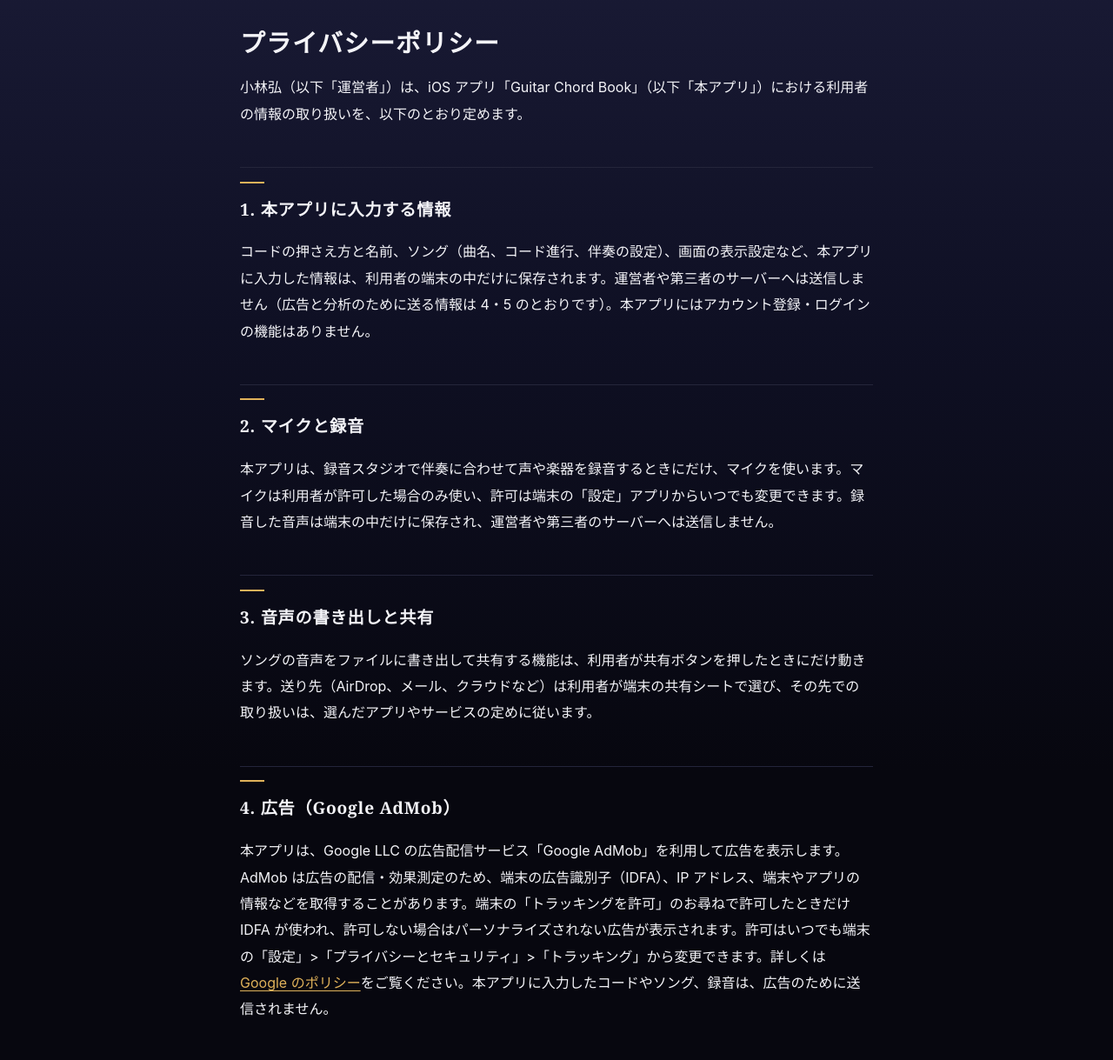
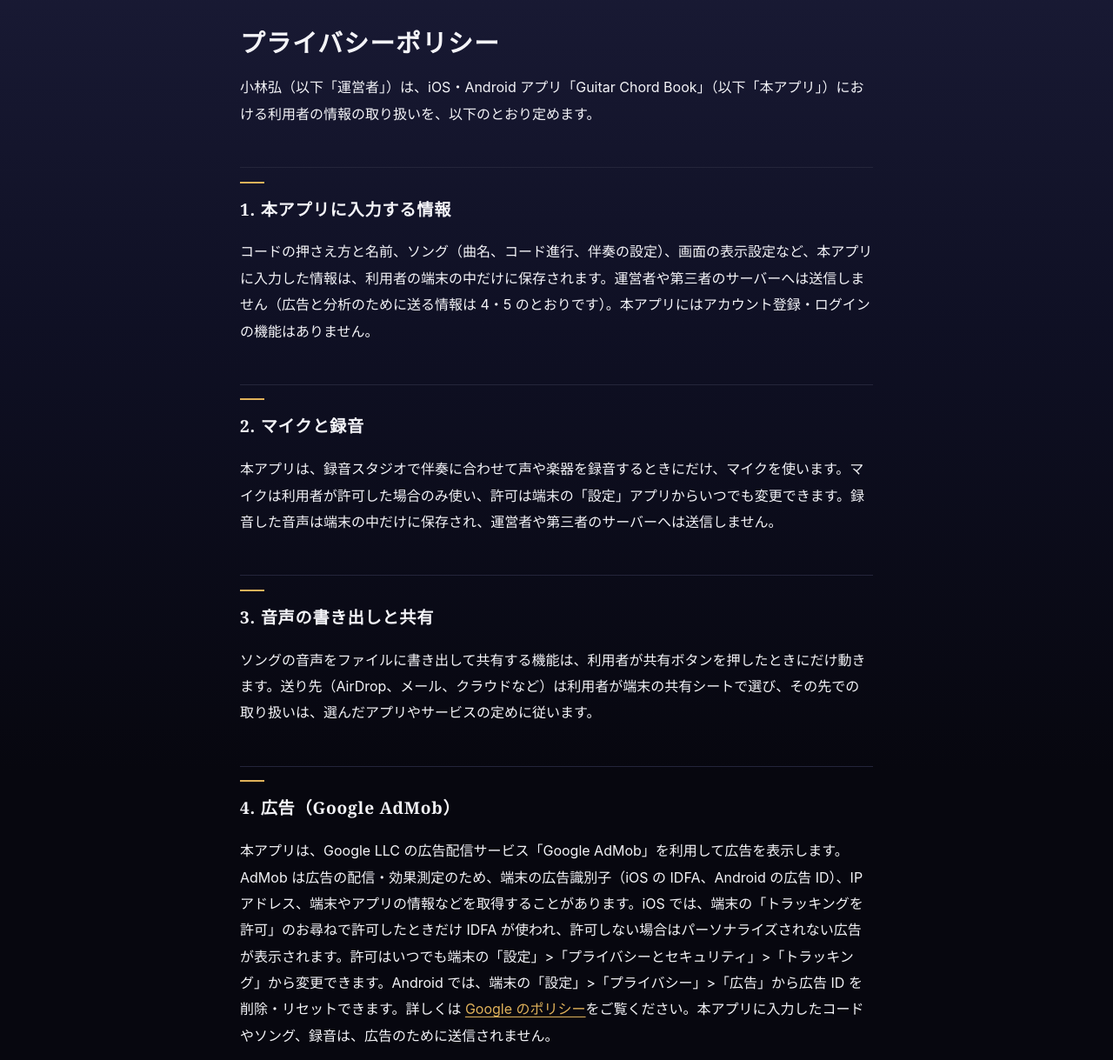
Before and after one commit to hirorock1103/guitar-code-book-legal, a plain HTML site: page privacy.html in a window 1280 px wide. Shown: the part 74-1293 px from the top of the page at 87% size. Drawn offline with Linux system fonts and the light colour scheme.

Commit message:
docs: Android 版に対応した記述にする（広告 ID の説明、対応 OS）
Co-Authored-By: Claude Fable 5.2 <noreply@anthropic.com>

```diff
--- a/privacy.html
+++ b/privacy.html
@@ -10,7 +10,7 @@
 <header class="bar"><a class="mark" href="index.html"><img src="mark.png" alt=""><span>Guitar Chord Book</span></a><nav><a href="index.html">ホーム</a><a href="support.html">サポート</a><a href="privacy.html" aria-current="page">プライバシー</a></nav></header>
 <main>
 <h1>プライバシーポリシー</h1>
-<p>小林弘（以下「運営者」）は、iOS アプリ「Guitar Chord Book」（以下「本アプリ」）における利用者の情報の取り扱いを、以下のとおり定めます。</p>
+<p>小林弘（以下「運営者」）は、iOS・Android アプリ「Guitar Chord Book」（以下「本アプリ」）における利用者の情報の取り扱いを、以下のとおり定めます。</p>
 
 <h2>1. 本アプリに入力する情報</h2>
 <p>コードの押さえ方と名前、ソング（曲名、コード進行、伴奏の設定）、画面の表示設定など、本アプリに入力した情報は、利用者の端末の中だけに保存されます。運営者や第三者のサーバーへは送信しません（広告と分析のために送る情報は 4・5 のとおりです）。本アプリにはアカウント登録・ログインの機能はありません。</p>
@@ -22,7 +22,7 @@
 <p>ソングの音声をファイルに書き出して共有する機能は、利用者が共有ボタンを押したときにだけ動きます。送り先（AirDrop、メール、クラウドなど）は利用者が端末の共有シートで選び、その先での取り扱いは、選んだアプリやサービスの定めに従います。</p>
 
 <h2>4. 広告（Google AdMob）</h2>
-<p>本アプリは、Google LLC の広告配信サービス「Google AdMob」を利用して広告を表示します。AdMob は広告の配信・効果測定のため、端末の広告識別子（IDFA）、IP アドレス、端末やアプリの情報などを取得することがあります。端末の「トラッキングを許可」のお尋ねで許可したときだけ IDFA が使われ、許可しない場合はパーソナライズされない広告が表示されます。許可はいつでも端末の「設定」&gt;「プライバシーとセキュリティ」&gt;「トラッキング」から変更できます。詳しくは <a href="https://policies.google.com/technologies/ads">Google のポリシー</a>をご覧ください。本アプリに入力したコードやソング、録音は、広告のために送信されません。</p>
+<p>本アプリは、Google LLC の広告配信サービス「Google AdMob」を利用して広告を表示します。AdMob は広告の配信・効果測定のため、端末の広告識別子（iOS の IDFA、Android の広告 ID）、IP アドレス、端末やアプリの情報などを取得することがあります。iOS では、端末の「トラッキングを許可」のお尋ねで許可したときだけ IDFA が使われ、許可しない場合はパーソナライズされない広告が表示されます。許可はいつでも端末の「設定」&gt;「プライバシーとセキュリティ」&gt;「トラッキング」から変更できます。Android では、端末の「設定」&gt;「プライバシー」&gt;「広告」から広告 ID を削除・リセットできます。詳しくは <a href="https://policies.google.com/technologies/ads">Google のポリシー</a>をご覧ください。本アプリに入力したコードやソング、録音は、広告のために送信されません。</p>
 
 <h2>5. 利用状況の分析（Firebase Analytics）</h2>
 <p>本アプリは、どの機能が使われているかを知り改善に役立てるため、Google LLC の「Firebase Analytics」を利用します。送信するのは、操作の種類（コードの保存、ソングの保存、ソングの再生、録音の開始、音声の書き出し）と、アプリのバージョンや端末の種類などの情報で、個人を特定する情報は含みません。コード名、曲名、録音などの中身は送信しません。Google による情報の取り扱いは <a href="https://policies.google.com/privacy">Google プライバシーポリシー</a>をご覧ください。</p>
```
Also changed, not shown: index.html (+1 -1 lines), support.html (+1 -1 lines).
